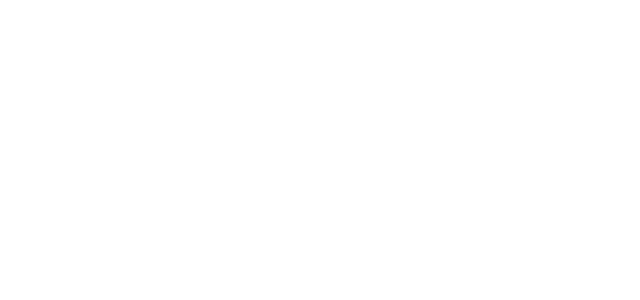
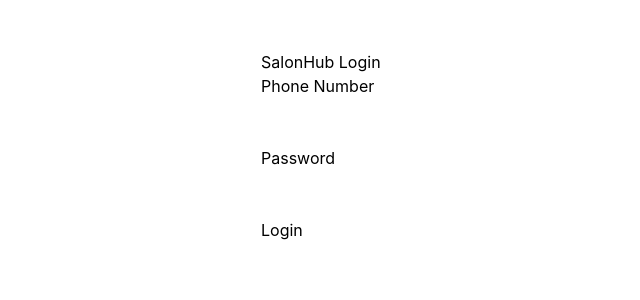
Before and after one commit to Kapil9644/salonhub-booking-platform, a React (Vite) app: page /login in a window 1280 px wide. Before the commit this address had no page. Shown: the top 300 px of the page, without its empty margins (179-819 px from the left). Built offline with nearby package versions, Linux system fonts and the light colour scheme.

Commit message:
Complete user authentication with JWT

```diff
--- a/package.json
+++ b/package.json
@@ -11,6 +11,7 @@
   },
   "dependencies": {
     "@tailwindcss/vite": "^4.3.2",
+    "axios": "^1.19.0",
     "lucide-react": "^1.23.0",
     "react": "^19.2.7",
     "react-dom": "^19.2.7",
--- a/src/components/Navbar/ActionButtons/ActionButtons.jsx
+++ b/src/components/Navbar/ActionButtons/ActionButtons.jsx
@@ -1,13 +1,23 @@
-export default function ActionButtons() {
+import { Link } from "react-router-dom";
+
+export default function ActionButtons({ mobile = false, onClick = () => {} }) {
   return (
-    <div className="flex items-center gap-4">
-      <button className="rounded-2xl border border-purple-600 px-6 py-2 font-medium text-purple-600 transition-all duration-200 hover:bg-purple-50">
+    <div className={mobile ? "flex flex-col gap-3" : "flex items-center gap-4"}>
+      <Link
+        to="/login"
+        onClick={onClick}
+        className="rounded-2xl border border-purple-600 px-6 py-2 text-center font-medium text-purple-600 transition-all duration-200 hover:bg-purple-50"
+      >
         Login
-      </button>
+      </Link>
 
-      <button className="rounded-2xl bg-purple-600 px-6 py-2 font-medium text-white transition-all duration-200 hover:bg-purple-700">
+      <Link
+        to="/signup"
+        onClick={onClick}
+        className="rounded-2xl bg-purple-600 px-6 py-2 text-center font-medium text-white transition-all duration-200 hover:bg-purple-700"
+      >
         Sign Up
-      </button>
+      </Link>
     </div>
   );
 }
--- a/src/components/Navbar/MobileMenu/MobileMenu.jsx
+++ b/src/components/Navbar/MobileMenu/MobileMenu.jsx
@@ -1,10 +1,8 @@
 import { navigation } from "../../../data/navigation";
 import { Link } from "react-router-dom";
+import ActionButtons from "../ActionButtons/ActionButtons";
 
-export default function MobileMenu({
-  isMenuOpen,
-  setIsMenuOpen,
-}) {
+export default function MobileMenu({ isMenuOpen, setIsMenuOpen }) {
   if (!isMenuOpen) return null;
 
   return (
@@ -20,6 +18,10 @@
             {item.label}
           </Link>
         ))}
+        {/* Login & Signup */}
+        <div className="mt-6 flex flex-col gap-3">
+          <ActionButtons mobile={true} onClick={() => setIsMenuOpen(false)} />
+        </div>
       </nav>
     </div>
   );
--- a/src/pages/Login/Login.jsx
+++ b/src/pages/Login/Login.jsx
@@ -0,0 +1,80 @@
+import { useState } from "react";
+import { loginUser } from "../../services/authService";
+
+const Login = () => {
+  const [formData, setFormData] = useState({
+    phone: "",
+    password: "",
+  });
+
+  const [loading, setLoading] = useState(false);
+
+  const handleChange = (e) => {
+    setFormData({
+      ...formData,
+      [e.target.name]: e.target.value,
+    });
+  };
+
+  const handleSubmit = async (e) => {
+    e.preventDefault();
+
+    try {
+      setLoading(true);
+
+      const data = await loginUser(formData);
+
+      localStorage.setItem("token", data.token);
+
+      alert("Login Successful 🎉");
+
+      console.log(data);
+    } catch (error) {
+      alert(error.response?.data?.message || "Login Failed");
+    } finally {
+      setLoading(false);
+    }
+  };
+
+  return (
+    <div style={{ maxWidth: "400px", margin: "50px auto" }}>
+      <h2>SalonHub Login</h2>
+
+      <form onSubmit={handleSubmit}>
+        <div>
+          <label>Phone Number</label>
+          <br />
+          <input
+            type="text"
+            name="phone"
+            value={formData.phone}
+            onChange={handleChange}
+            required
+          />
+        </div>
+
+        <br />
+
+        <div>
+          <label>Password</label>
+          <br />
+          <input
+            type="password"
+            name="password"
+            value={formData.password}
+            onChange={handleChange}
+            required
+          />
+        </div>
+
+        <br />
+
+        <button type="submit" disabled={loading}>
+          {loading ? "Logging in..." : "Login"}
+        </button>
+      </form>
+    </div>
+  );
+};
+
+export default Login;
--- a/src/pages/Signup/Signup.jsx
+++ b/src/pages/Signup/Signup.jsx
@@ -0,0 +1,9 @@
+const Signup = () => {
+  return (
+    <div>
+      <h1>Signup Page</h1>
+    </div>
+  );
+};
+
+export default Signup;
--- a/src/routes/AppRoutes.jsx
+++ b/src/routes/AppRoutes.jsx
@@ -5,10 +5,17 @@
 import Home from "../pages/Home/Home";
 import Salons from "../pages/Salons/Salons";
 import SalonDetails from "../pages/SalonDetails/SalonDetails";
+import Login from "../pages/Login/Login";
+import Signup from "../pages/Signup/Signup";
 
 export default function AppRoutes() {
   return (
     <Routes>
+      {/* Public Authentication Routes */}
+      <Route path="/login" element={<Login />} />
+      <Route path="/signup" element={<Signup />} />
+
+      {/* Main Website */}
       <Route element={<MainLayout />}>
         <Route path="/" element={<Home />} />
         <Route path="/salons" element={<Salons />} />
--- /dev/null
+++ b/src/services/api.js
@@ -0,0 +1,7 @@
+import axios from "axios";
+
+const api = axios.create({
+  baseURL: "http://localhost:5000/api",
+});
+
+export default api;
--- /dev/null
+++ b/src/services/authService.js
@@ -0,0 +1,13 @@
+import api from "./api";
+
+export const registerUser = async (userData) => {
+  const response = await api.post("/auth/register", userData);
+
+  return response.data;
+};
+
+export const loginUser = async (userData) => {
+  const response = await api.post("/auth/login", userData);
+
+  return response.data;
+};
```
Also changed, not shown: 1 other file (tests, documents, lock files or other folders).
